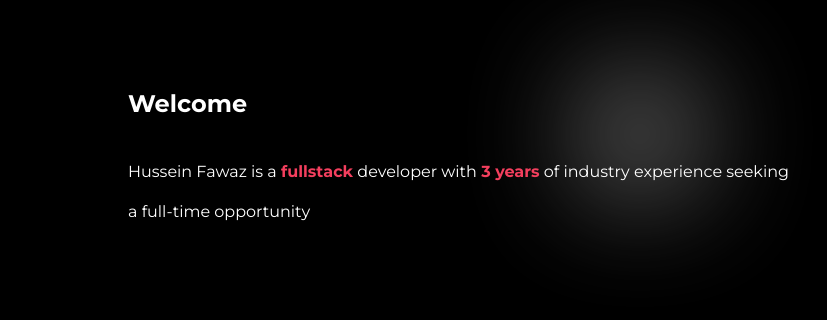
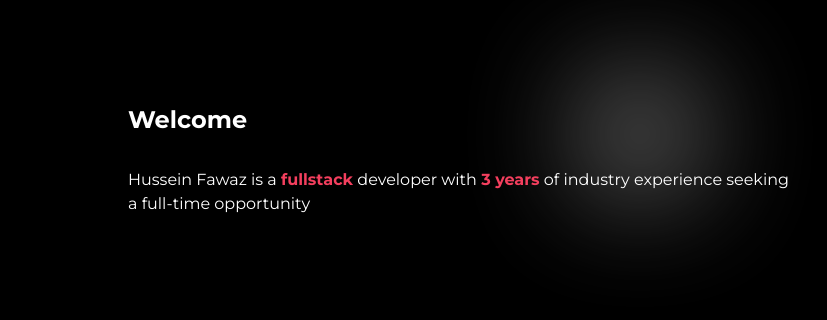
Before and after one commit to hsnfwz/portfolio-v2, a website: page src/index.html in a window 1280 px wide. Shown: the part 266-586 px from the top of the page, 0-827 px from the left. Drawn offline with Linux system fonts and the light colour scheme.

Commit message:
changed line height of welcome message

```diff
--- a/src/index.html
+++ b/src/index.html
@@ -27,7 +27,7 @@
       <section class="min-h-[calc(100vh-48px)] flex flex-col sm:flex-row gap-8 justify-center items-center relative">
         <div class="flex flex-col gap-8">
           <h1 class="text-2xl font-montserrat-bold">Welcome</h1>
-          <p class="leading-10">Hussein Fawaz is a <span class="font-montserrat-bold text-rose-500">fullstack</span> developer with <span class="font-montserrat-bold text-rose-500">3 years</span> of industry experience seeking a full-time opportunity</p>
+          <p>Hussein Fawaz is a <span class="font-montserrat-bold text-rose-500">fullstack</span> developer with <span class="font-montserrat-bold text-rose-500">3 years</span> of industry experience seeking a full-time opportunity</p>
         </div>
         <img src="./images/headshot.png" alt="headshot" class="w-60 sm:w-80 rounded-full border-2 bg-neutral-800/50 border-neutral-800/50 backdrop-blur" />
       </section>
```
